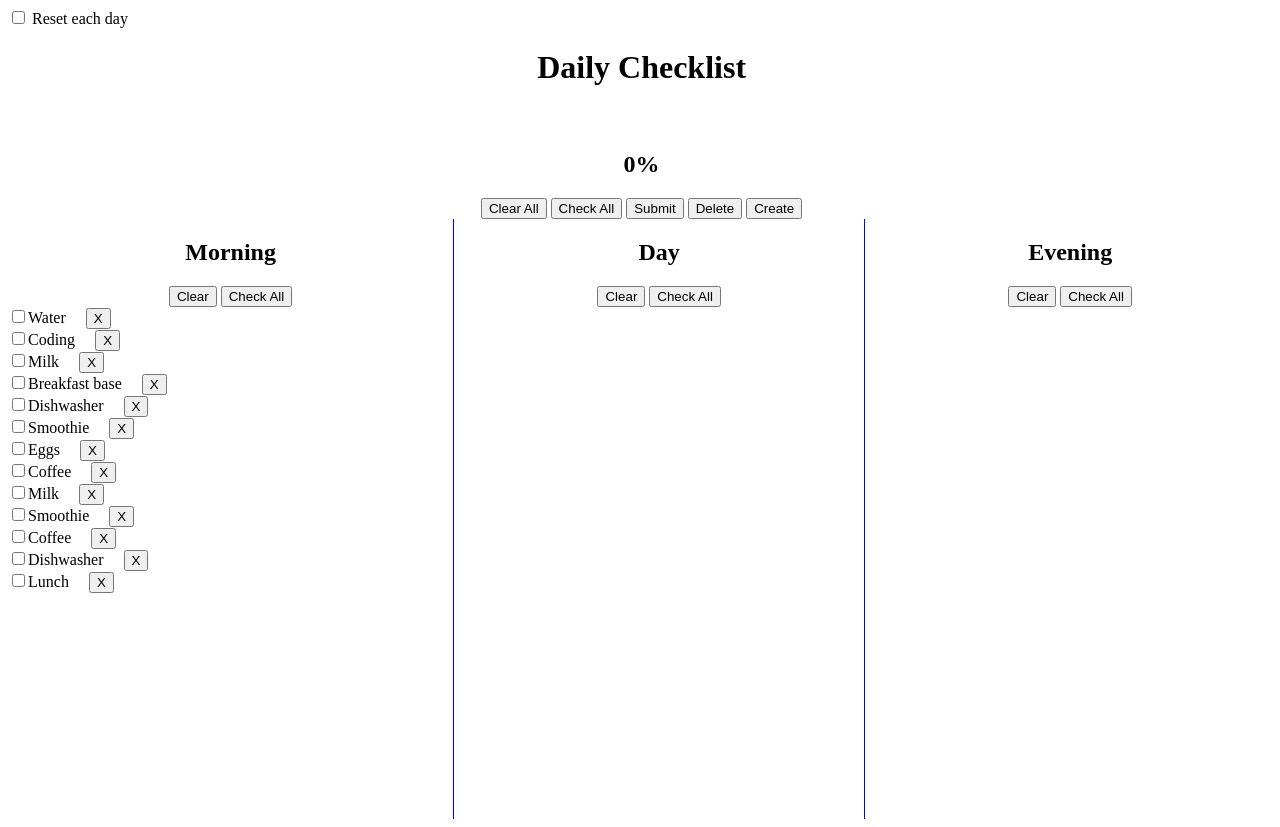
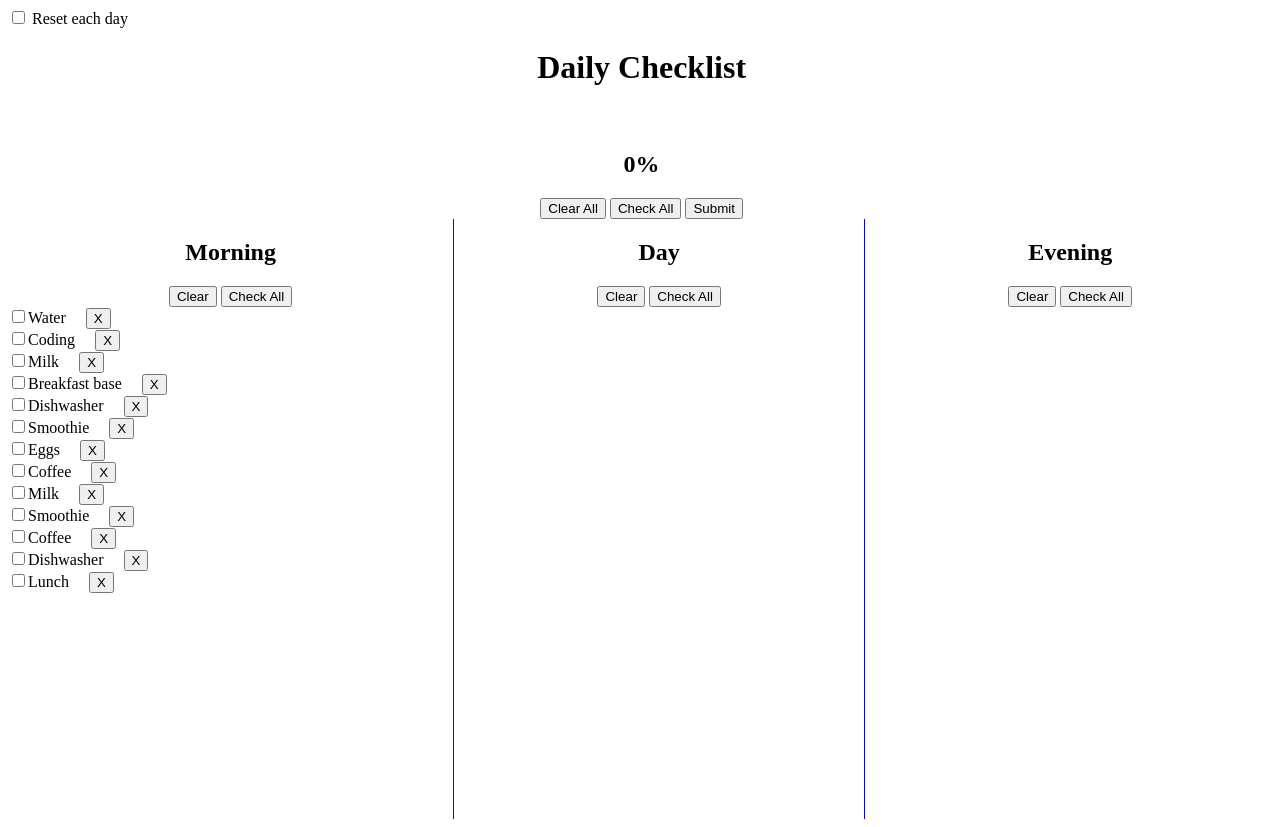
Before and after one commit to justinwilliamsrva/dailyRoutineChecker, a plain HTML site: page index.html in a window 1280 px wide. Drawn offline with Linux system fonts and the light colour scheme.

Commit message:
removed dealte and creat buttons

```diff
--- a/index.html
+++ b/index.html
@@ -16,8 +16,7 @@
         <button id="clear-all">Clear All</button>
         <button id="check-all">Check All</button>
         <button id="submit">Submit</button>
-        <button id="disappear">Delete</button>
-        <button id="appear">Create</button>
+
       </div>
     </div>
     <div id="grid-container">
```
